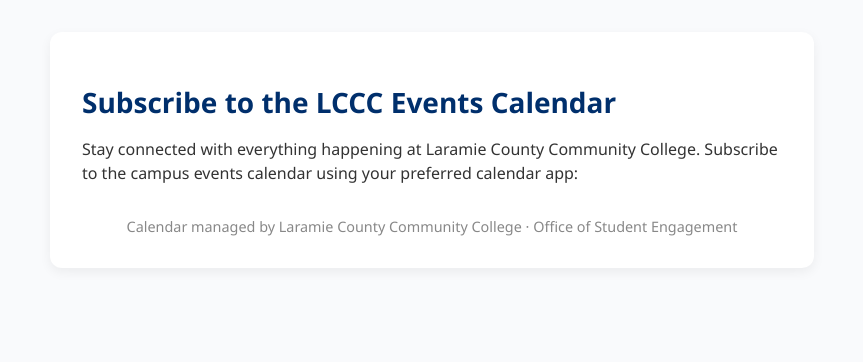
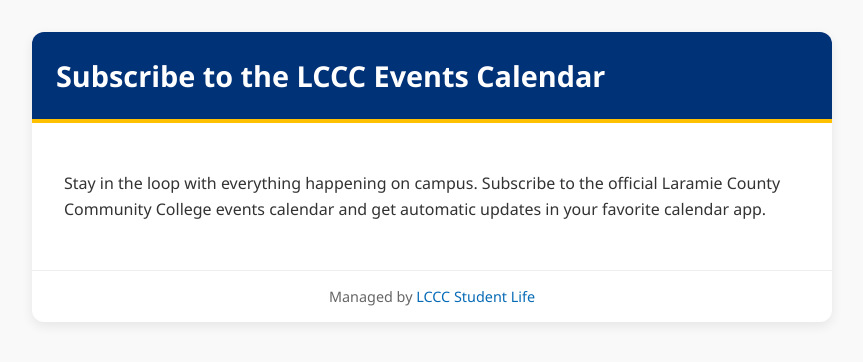
Before and after one commit to adavid03/lccc-events, a plain HTML site: page index.html in a window 1280 px wide. Shown: the whole page, without its empty margins (208-1071 px from the left). Drawn offline with Linux system fonts and the light colour scheme.

Commit message:
Update index.html

```diff
--- a/index.html
+++ b/index.html
@@ -6,58 +6,118 @@
   <title>Subscribe to LCCC Events Calendar</title>
   <script src="https://cdn.jsdelivr.net/npm/add-to-calendar-button@2" defer></script>
   <style>
+    :root {
+      --lccc-circle-blue: #003278;
+      --lccc-eagle-gold: #ffc001;
+      --lccc-lettering-blue: #076bb6;
+      --bg-gray: #f9f9f9;
+      --text-dark: #1a1a1a;
+    }
+
     body {
+      margin: 0;
       font-family: 'Segoe UI', sans-serif;
-      background: #f9fafc;
+      background-color: var(--bg-gray);
+      color: var(--text-dark);
+      padding: 2rem;
+    }
+
+    .wrapper {
+      max-width: 800px;
+      margin: auto;
+      background: white;
+      border-radius: 12px;
+      box-shadow: 0 4px 12px rgba(0,0,0,0.08);
+      overflow: hidden;
+    }
+
+    header {
+      background-color: var(--lccc-circle-blue);
+      color: white;
+      padding: 1.5rem;
+      border-bottom: 4px solid var(--lccc-eagle-gold);
+    }
+
+    header h1 {
       margin: 0;
+      font-size: 1.8rem;
+      color: white;
+    }
+
+    main {
       padding: 2rem;
-      color: #1a1a1a;
     }
-    .container {
-      max-width: 700px;
-      margin: auto;
-      background: #ffffff;
-      padding: 2rem;
-      border-radius: 12px;
-      box-shadow: 0 4px 12px rgba(0,0,0,0.06);
-    }
-    h1 {
-      font-size: 1.75rem;
-      color: #002f6c;
-      margin-bottom: 0.5rem;
-    }
-    p {
+
+    main p {
       font-size: 1rem;
-      line-height: 1.5;
+      line-height: 1.6;
       color: #333;
     }
+
     footer {
-      margin-top: 2rem;
       font-size: 0.9rem;
-      color: #888;
       text-align: center;
+      color: #666;
+      padding: 1rem;
+      border-top: 1px solid #eee;
     }
+
+    footer a {
+      color: var(--lccc-lettering-blue);
+      text-decoration: none;
+    }
+
+    footer a:hover {
+      text-decoration: underline;
+    }
+
   </style>
 </head>
 <body>
-  <div class="container">
+  <div class="wrapper">
+    <header>
       <h1>Subscribe to the LCCC Events Calendar</h1>
+    </header>
+    <main>
       <p>
-      Stay connected with everything happening at Laramie County Community College.
-      Subscribe to the campus events calendar using your preferred calendar app:
+        Stay in the loop with everything happening on campus. Subscribe to the official Laramie County Community College events calendar and get automatic updates in your favorite calendar app.
       </p>
 
 <add-to-calendar-button
   name="LCCC Campus Events"
   subscribe
   icsFile="https://outlook.office365.com/owa/calendar/5a1511384b374ba9b02a744f393fc273@lccc.wy.edu/09272e6029624cb4a1448358837c94f813034023749716230358/calendar.ics"
-    options="'Apple','Google','iCal','Outlook.com','Microsoft365','Yahoo'"
-    inline
+  options="'Apple','Google','Outlook.com','iCal'"
+  subscribe
+  buttonStyle="simple"
   buttonsList
+  layout="columns-3"
+  lightMode="light"
+  styleLight="
+    --btn-background: #ffc001;
+    --btn-text: #003278;
+    --btn-border-radius: 6px;
+    --btn-font-size: 15px;
+    --btn-hover-background: #e6ae00;
+    --btn-hover-text: #003278;
+    --button-list-grid-gap: 0.75rem;
+  "
+  styleDark="
+    --btn-background: #ffc001;
+    --btn-text: #003278;
+    --btn-border-radius: 6px;
+    --btn-font-size: 15px;
+    --btn-hover-background: #e6ae00;
+    --btn-hover-text: #003278;
+    --button-list-grid-gap: 0.75rem;
+  "
 ></add-to-calendar-button>
 
+
+
+    </main>
     <footer>
-      Calendar managed by Laramie County Community College · Office of Student Engagement
+      Managed by <a href="https://www.lccc.wy.edu/life/campusInvolvement.aspx" target="_blank" rel="noopener">LCCC Student Life</a>
     </footer>
   </div>
 </body>
```
Lines whose indentation alone changed are shown as unchanged.
